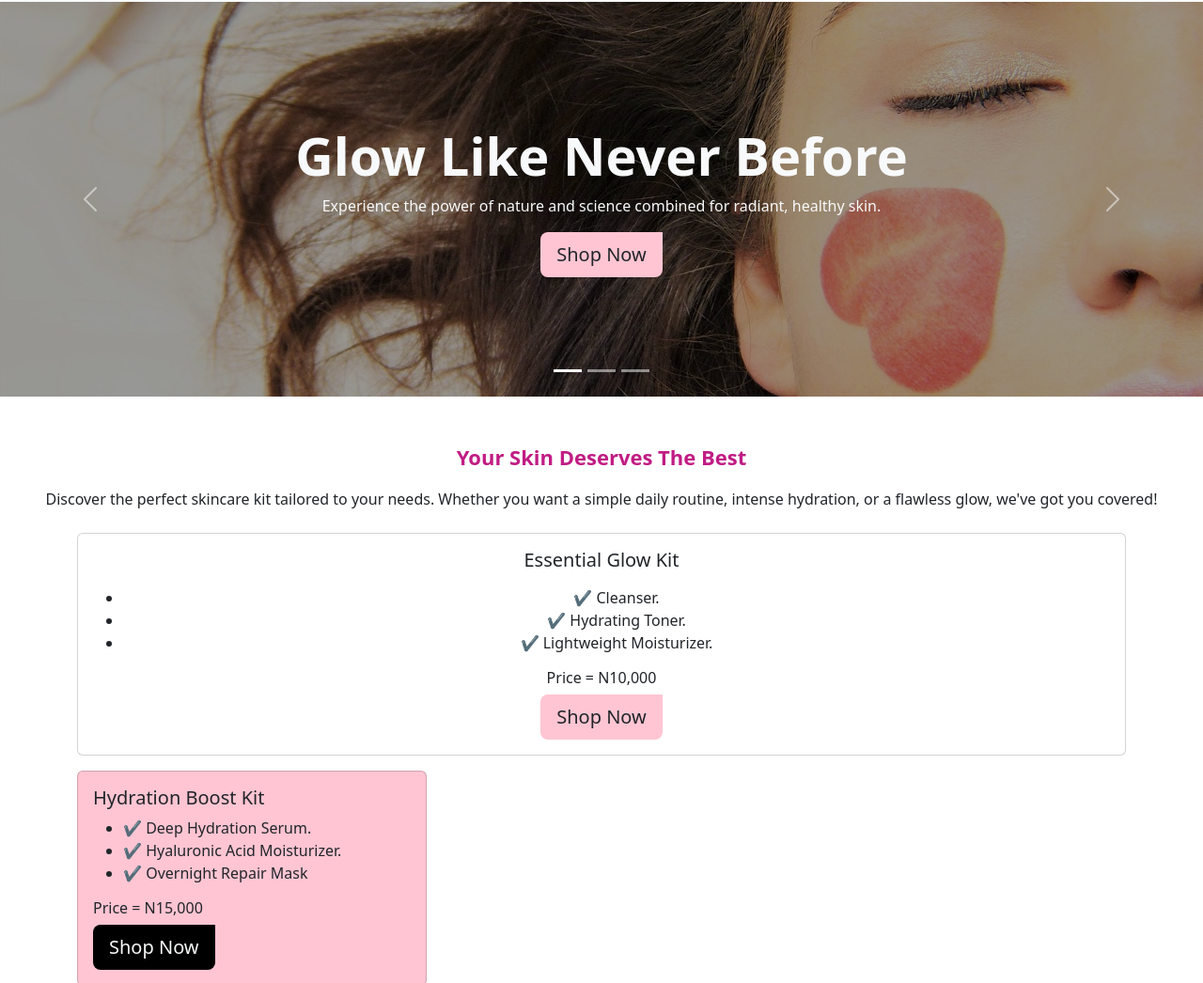
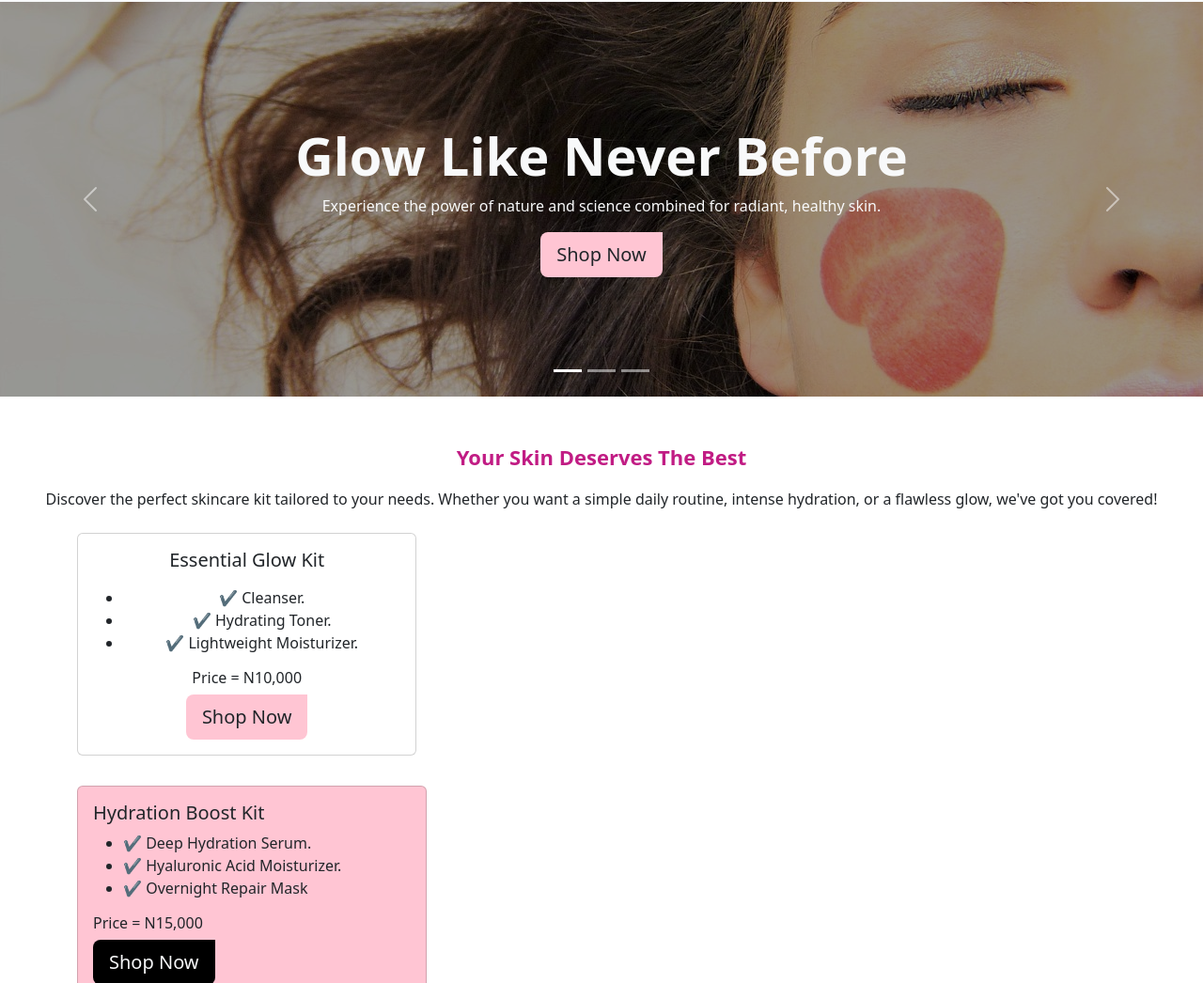
Before and after one commit to Victoria-jonah/Lumi-re-glow-products-, a plain HTML site: page index.html in a window 1280 px wide. Shown: the part 54-1100 px from the top of the page at 94% size. Drawn offline with nearby package versions, Linux system fonts and the light colour scheme.

Commit message:
Update index.html

```diff
--- a/index.html
+++ b/index.html
@@ -136,7 +136,7 @@
 <div class="container mt-4 my-3 animated">
 
     <div class="row g-3 text-center">
-        <div class="col-md" id="shake">
+        <div class="col-md-4 mb-3" id="shake">
             <div class="card">
                 <div class="card-body">
 
```
